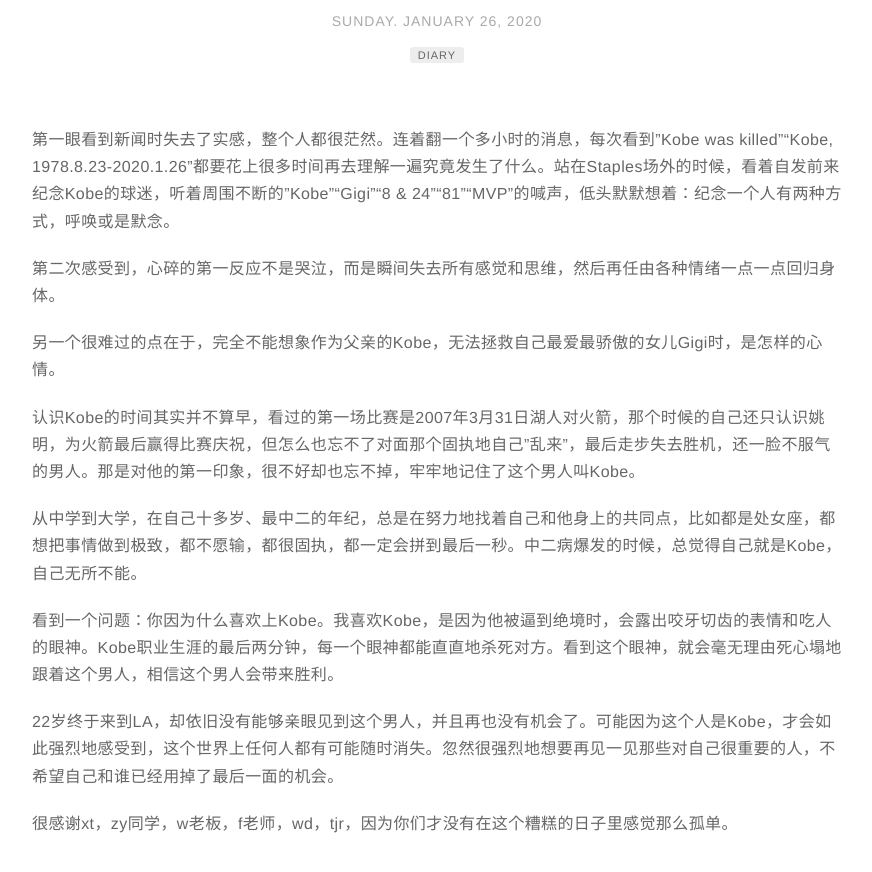
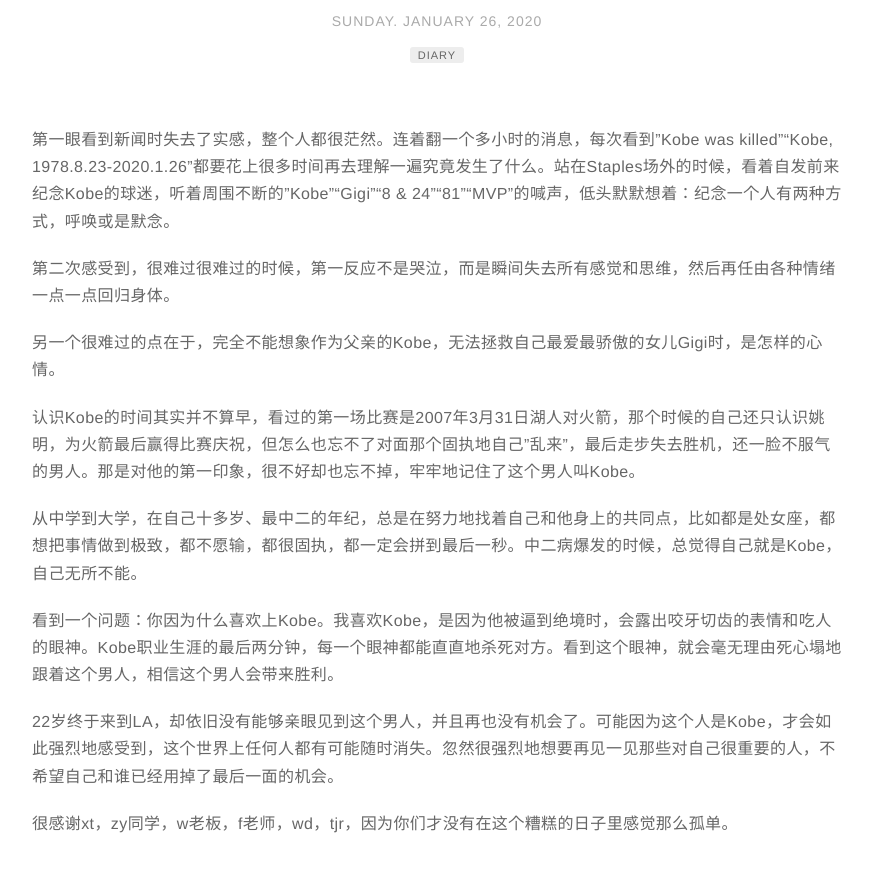
Before and after one commit to SceneryInMirror/SceneryInMirror.github.io, a Jekyll site: the page built from _posts/2020-01-26-Goodbye-Kobe.markdown, in a window 1280 px wide and 900 px high, scrolled down 618 px. Shown: the top 872 px of the window, without its empty margins (203-1075 px from the left). Built offline with Jekyll 4.4.1, drawn with Linux system fonts in a browser that asks for light colours; comment, search, counter and statistics services are not loaded.

Commit message:
2020.01.26

```diff
--- a/_posts/2020-01-26-Goodbye-Kobe.markdown
+++ b/_posts/2020-01-26-Goodbye-Kobe.markdown
@@ -14,7 +14,7 @@ description: Devastated.
 
 第一眼看到新闻时失去了实感，整个人都很茫然。连着翻一个多小时的消息，每次看到"Kobe was killed""Kobe, 1978.8.23-2020.1.26"都要花上很多时间再去理解一遍究竟发生了什么。站在Staples场外的时候，看着自发前来纪念Kobe的球迷，听着周围不断的"Kobe""Gigi""8 & 24""81""MVP"的喊声，低头默默想着：纪念一个人有两种方式，呼唤或是默念。
 
-第二次感受到，心碎的第一反应不是哭泣，而是瞬间失去所有感觉和思维，然后再任由各种情绪一点一点回归身体。
+第二次感受到，很难过很难过的时候，第一反应不是哭泣，而是瞬间失去所有感觉和思维，然后再任由各种情绪一点一点回归身体。
 
 另一个很难过的点在于，完全不能想象作为父亲的Kobe，无法拯救自己最爱最骄傲的女儿Gigi时，是怎样的心情。
 
```
